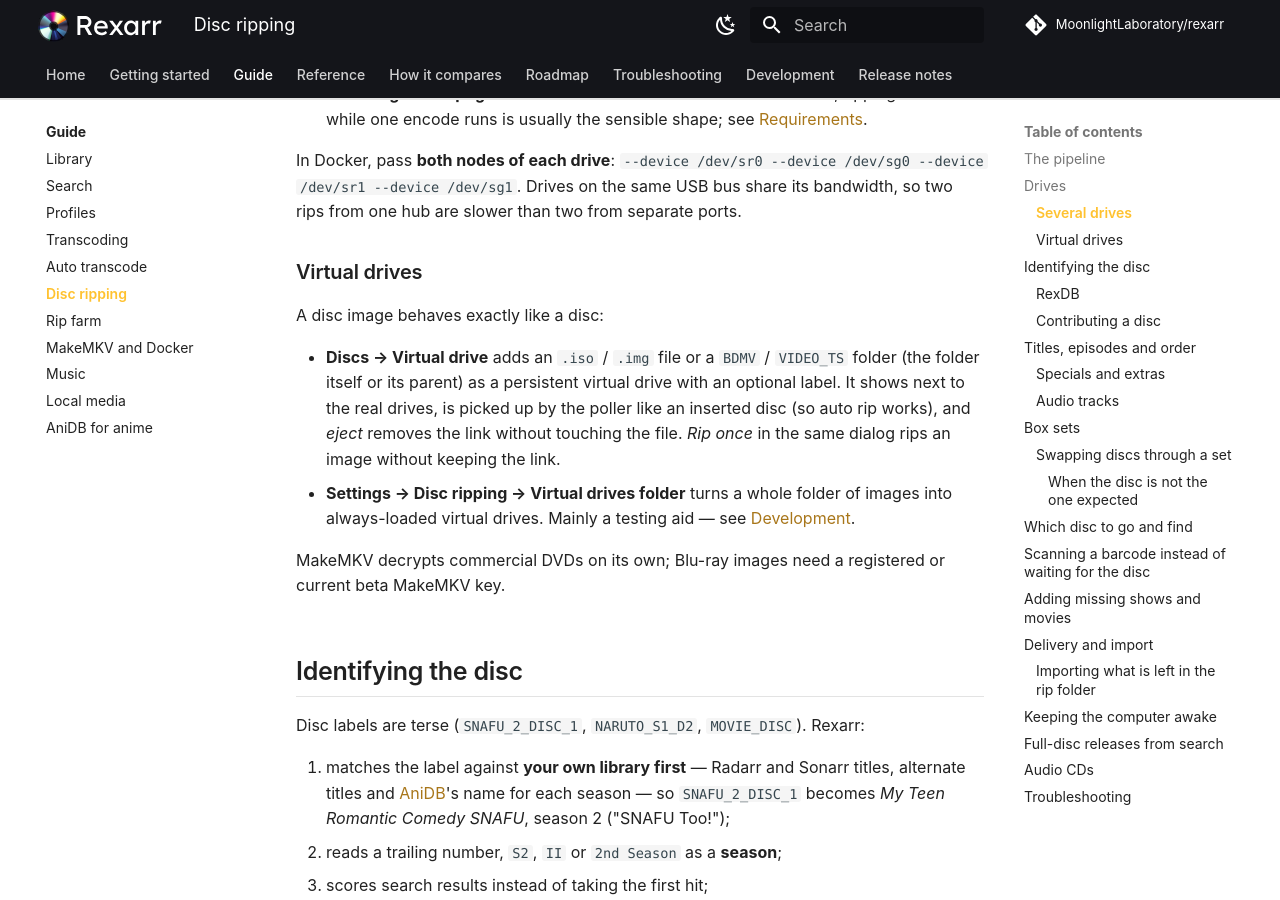
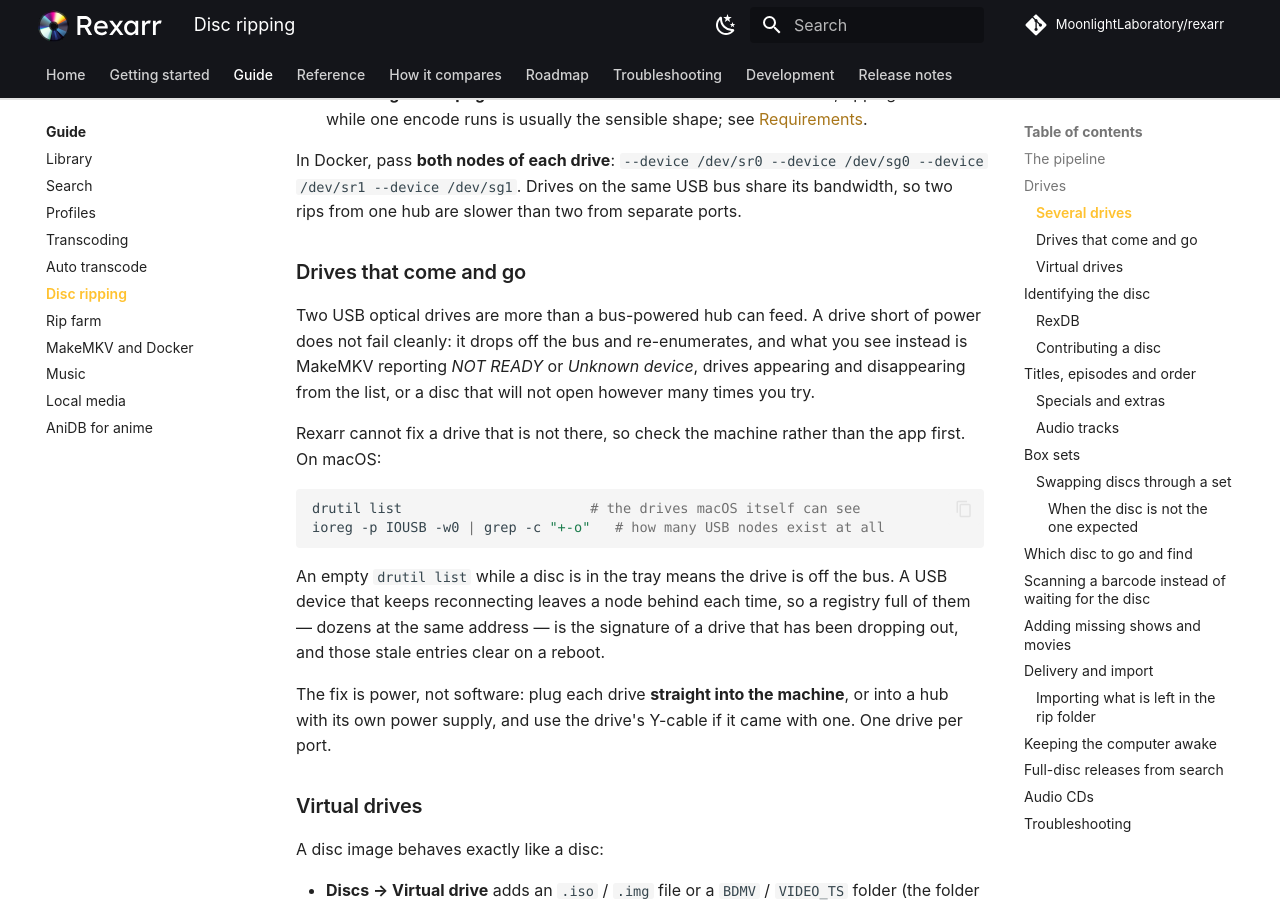
Before and after one commit to MoonlightLaboratory/rexarr, an MkDocs documentation site: the page built from docs/guide/disc-ripping.md, in a window 1280 px wide and 900 px high, scrolled down 3787 px. Built offline with MkDocs 1.6.1 and Material for MkDocs 9.7.7, drawn with Linux system fonts in a browser that asks for light colours; some of the changed text lies outside the part shown.

Commit message:
docs: what a drive that keeps dropping off the bus looks like
Everything this session spent its time on diagnosing, written down where
someone hitting it would look.

"Drives that come and go" under Several drives: two USB optical drives are
more than a bus-powered hub can feed, a drive short of power drops off and
re-enumerates rather than failing cleanly, and what that looks like from the
app is NOT READY, Unknown device, drives coming and going, or a disc that will
not open. With the two commands that say whether the machine can see the drive
at all, and the fix being power rather than software.

Three rows in the disc troubleshooting table: what each wording of "could not
open the disc" means and that Rexarr already retries once; a drive holding a
disc while no drives are listed; and the same drive appearing twice. The
"Discs" bullets in Troubleshooting point at them.

````diff
--- a/docs/guide/disc-ripping.md
+++ b/docs/guide/disc-ripping.md
@@ -103,6 +103,26 @@
 In Docker, pass **both nodes of each drive**: `--device /dev/sr0 --device /dev/sg0 --device /dev/sr1 --device
 /dev/sg1`. Drives on the same USB bus share its bandwidth, so two rips from one hub are slower than two from
 separate ports.
+
+### Drives that come and go
+
+Two USB optical drives are more than a bus-powered hub can feed. A drive short of power does not fail cleanly: it
+drops off the bus and re-enumerates, and what you see instead is MakeMKV reporting *NOT READY* or *Unknown
+device*, drives appearing and disappearing from the list, or a disc that will not open however many times you try.
+
+Rexarr cannot fix a drive that is not there, so check the machine rather than the app first. On macOS:
+
+```bash
+drutil list                       # the drives macOS itself can see
+ioreg -p IOUSB -w0 | grep -c "+-o"   # how many USB nodes exist at all
+```
+
+An empty `drutil list` while a disc is in the tray means the drive is off the bus. A USB device that keeps
+reconnecting leaves a node behind each time, so a registry full of them — dozens at the same address — is the
+signature of a drive that has been dropping out, and those stale entries clear on a reboot.
+
+The fix is power, not software: plug each drive **straight into the machine**, or into a hub with its own power
+supply, and use the drive's Y-cable if it came with one. One drive per port.
 
 ### Virtual drives
 
@@ -422,5 +442,8 @@
 | Episodes land on the wrong numbers | Set season and first episode before ripping; check the title order in the Episode column |
 | A title is missing from the list | It is shorter than *Minimum title length* — lower it or tick *Include extras and specials* |
 | Titles change number between scan and rip | Scan and rip use the same minimum length; if you changed it, scan again |
+| *MakeMKV could not open the disc* | The message says which it is, in MakeMKV's words. **The drive is not ready** — it was still coming up to speed when the disc was read; Rexarr waits and tries once more on its own, so a second failure means the drive cannot read this disc. **MakeMKV did not find that drive** — it is busy, not ready, or no longer connected. **The image may be incomplete** — an `.iso` that is not a video disc. On macOS it can also still be a mounted volume, which Rexarr unmounts before reading |
+| A drive holds a disc but Rexarr lists no drives | Rexarr lists the drives MakeMKV lists, including empty ones. If MakeMKV lists none either, the drive is off the bus rather than missing from Rexarr — see [Drives that come and go](#drives-that-come-and-go) |
+| The same drive appears twice | A drive MakeMKV reports both as an empty slot and with its disc, or one Rexarr found itself while MakeMKV had not listed it. Both are collapsed to one drive; if you still see two, **Refresh** |
 | Drive is not listed | **Discs → Add drive** with the device path; in Docker pass `/dev/sr0` **and** `/dev/sg0` |
 | MakeMKV is missing or will not start | **System → Status** says why (wrong architecture, not executable, not found) |
````
Also changed, not shown: docs/troubleshooting.md (+6 -0 lines).
